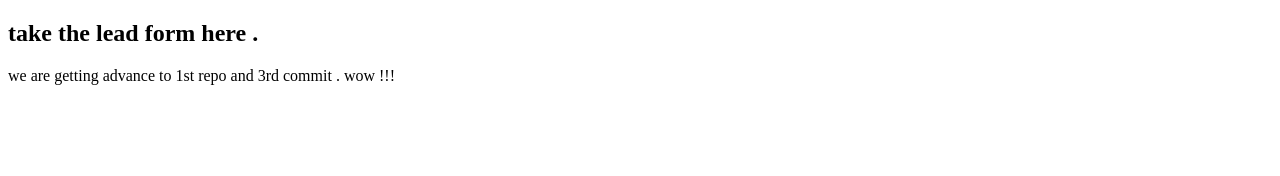
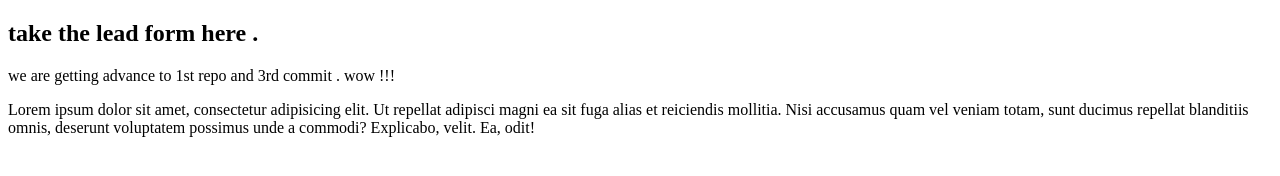
Before and after one commit to fardin000/my-first-repo, a plain HTML site: page index.html in a window 1280 px wide. Drawn offline with Linux system fonts and the light colour scheme.

Commit message:
added lorem

```diff
--- a/index.html
+++ b/index.html
@@ -9,6 +9,6 @@
 <body>
     <h2>take the lead form here .</h2>
     <p>we are getting advance to 1st repo and 3rd commit . wow !!! </p>
-
+    <p>Lorem ipsum dolor sit amet, consectetur adipisicing elit. Ut repellat adipisci magni ea sit fuga alias et reiciendis mollitia. Nisi accusamus quam vel veniam totam, sunt ducimus repellat blanditiis omnis, deserunt voluptatem possimus unde a commodi? Explicabo, velit. Ea, odit!</p>
 </body>
 </html>
```
